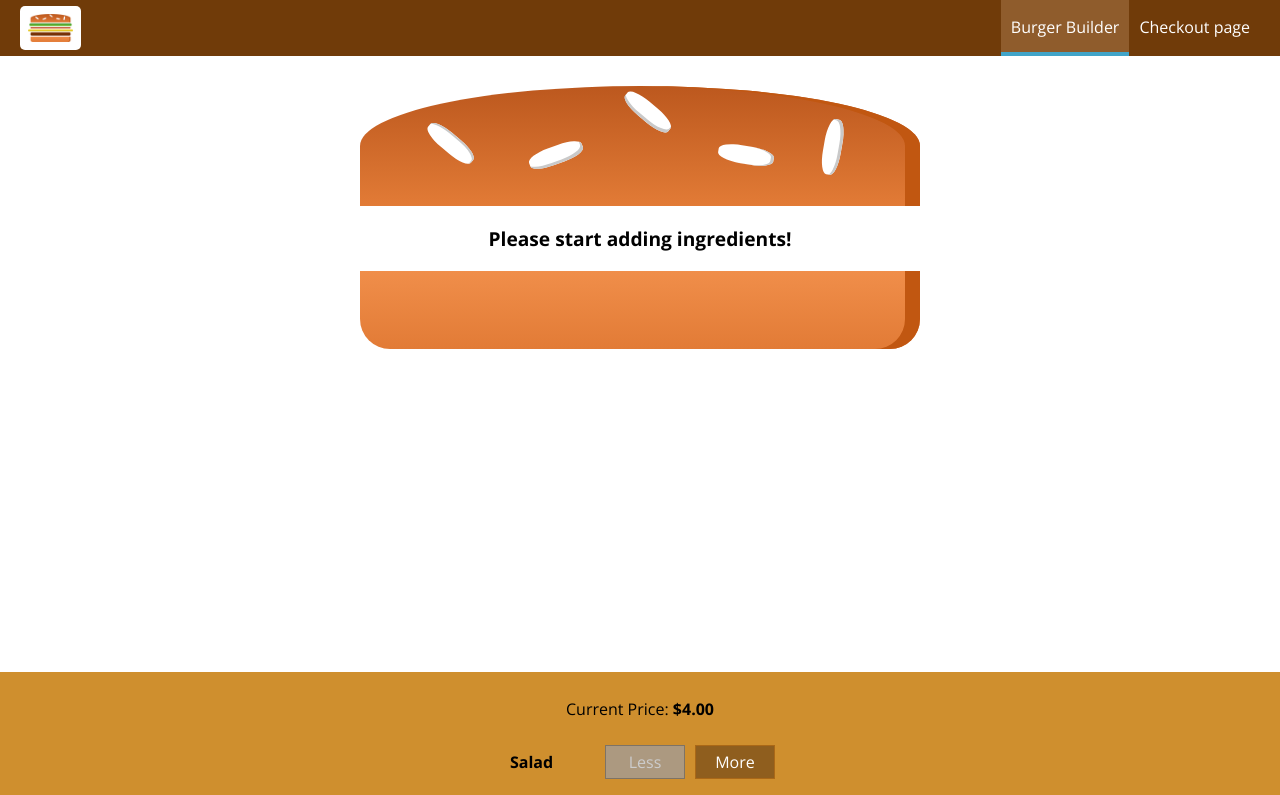
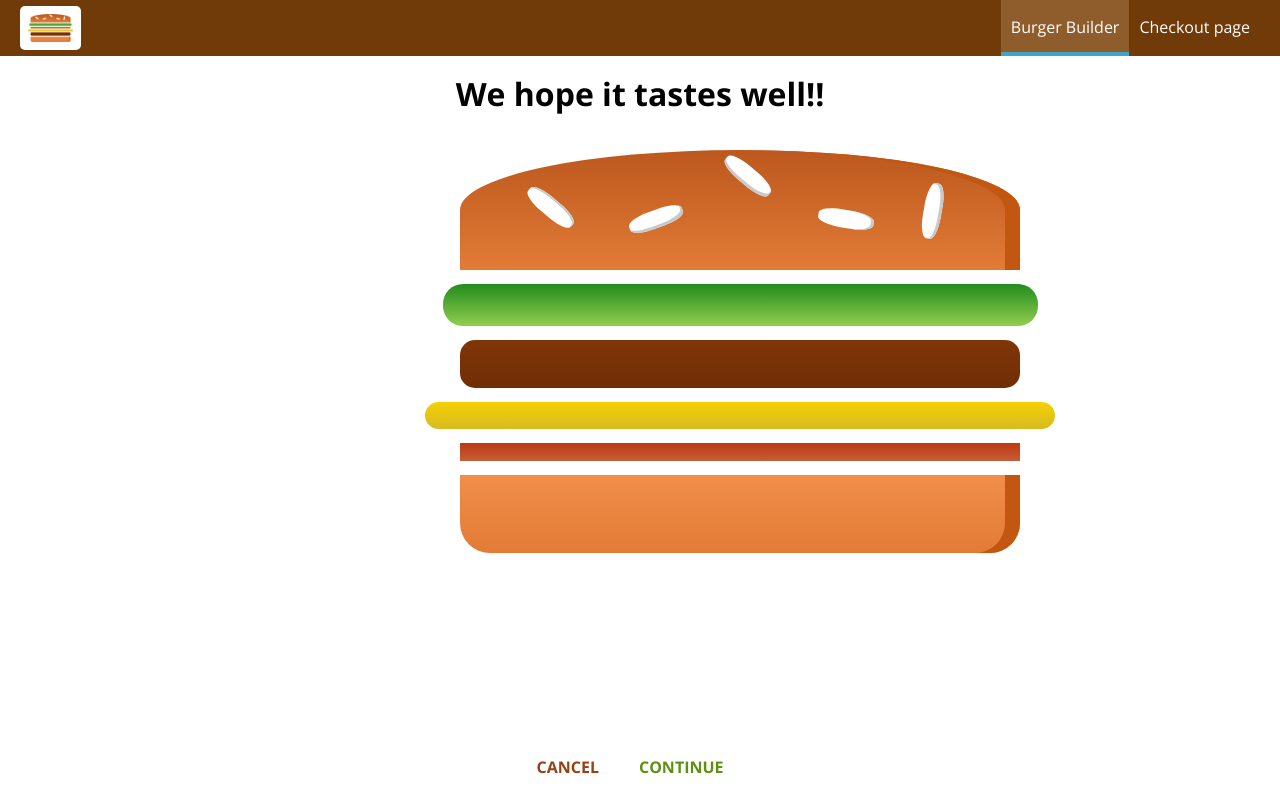
Before and after one commit to alexyap1205/burger-builder-react, a React app: page /checkout in a window 1280 px wide. Shown: the top 795 px of the page. Built offline with nearby package versions, Linux system fonts and the light colour scheme.

Commit message:
start adding route

```diff
--- a/package.json
+++ b/package.json
@@ -37,6 +37,7 @@
     "react": "^16.4.1",
     "react-dev-utils": "^5.0.1",
     "react-dom": "^16.4.1",
+    "react-router-dom": "^4.3.1",
     "resolve": "1.6.0",
     "style-loader": "0.19.0",
     "sw-precache-webpack-plugin": "0.11.4",
--- a/src/App.js
+++ b/src/App.js
@@ -1,15 +1,21 @@
 import React, { Component } from 'react';
 import Layout from './hoc/Layout/Layout';
 import BurgerBuilder from './containers/BurgerBuilder/BurgerBuilder';
+import Checkout from './containers/Checkout/Checkout';
+
+import {Route, Switch} from 'react-router-dom';
 
 class App extends Component {
   render() {
     return (
-      <div>
-          <Layout>
-            <BurgerBuilder/>
-          </Layout>
-      </div>
+        <div>
+            <Layout>
+                <Switch>
+                    <Route path="/checkout" component={Checkout}/>
+                    <Route path="/" component={BurgerBuilder}/>
+                </Switch>
+            </Layout>
+        </div>
     );
   }
 }
--- a/src/axios-orders.js
+++ b/src/axios-instance.js
@@ -1,7 +1,7 @@
 import axios from 'axios';
 
-const axiosOrders = axios.create({
+const axiosInstance = axios.create({
    baseURL: 'https://react-burger-1205.firebaseio.com/'
 });
 
-export default axiosOrders;
+export default axiosInstance;
--- /dev/null
+++ b/src/components/Order/CheckoutSummary/CheckoutSummary.css
@@ -0,0 +1,11 @@
+.CheckoutSummary {
+    text-align: center;
+    width: 80%;
+    margin: auto;
+}
+
+@media (min-width: 600px) {
+    .CheckoutSummary {
+        width: 500px;
+    }
+}
--- /dev/null
+++ b/src/components/Order/CheckoutSummary/CheckoutSummary.js
@@ -0,0 +1,19 @@
+import React from 'react';
+import Burger from '../../Burger/Burger';
+import Button from '../../UI/Button/Button';
+import classes from './CheckoutSummary.css';
+
+const checkoutSummary = (props) => {
+    return  (
+        <div className={classes.CheckoutSummary}>
+            <h1>We hope it tastes well!!</h1>
+            <div style={{width: '100%', margin: 'auto'}}>
+                <Burger ingredients={props.ingredients}/>
+            </div>
+            <Button btnType="Danger" clicked>CANCEL</Button>
+            <Button btnType="Success" clicked>CONTINUE</Button>
+        </div>
+    );
+};
+
+export default checkoutSummary;
--- a/src/containers/BurgerBuilder/BurgerBuilder.js
+++ b/src/containers/BurgerBuilder/BurgerBuilder.js
@@ -7,7 +7,7 @@ import OrderSummary from '../../components/Burger/OrderSummary/OrderSummary';
 import Spinner from '../../components/UI/Spinner/Spinner';
 import withErrorHandler from '../../hoc/withErrorHandler/withErrorHandler';
 
-import AxiosOrder from '../../axios-orders';
+import axiosInstance from '../../axios-instance';
 
 const INGREDIENT_PRICES = {
     salad: 0.5,
@@ -18,16 +18,23 @@ const INGREDIENT_PRICES = {
 
 class BurgerBuilder extends Component {
     state = {
-      ingredients: {
-          salad: 0,
-          bacon: 0,
-          cheese: 0,
-          meat: 0
-      },
+        ingredients: null,
         totalPrice: 4,
         purchasable: false,
         purchasing: false,
-      loading: false
+        loading: false,
+        error: false
+    };
+
+    componentDidMount = () => {
+        axiosInstance.get('/ingredients.json')
+            .then(response => {
+                console.log(response);
+                this.setState({ingredients: response.data})
+            })
+            .catch(error => {
+                this.setState({error: true});
+            });
     };
 
     updatePurchaseState = (ingredients) => {
@@ -98,7 +105,7 @@ class BurgerBuilder extends Component {
             },
             deliveryMethod: 'fastest'
         };
-        AxiosOrder.post('/orders.json', order)
+        axiosInstance.post('/orders.json', order)
             .then(response => {
                 this.setState({loading: false, purchasing: false })
             })
@@ -115,11 +122,29 @@ class BurgerBuilder extends Component {
             disabledInfo[key] = disabledInfo[key] <= 0;
         }
 
-        let orderSummary = <OrderSummary
+        let burger = this.state.error ? <p>Error Loading Ingredients</p> : <Spinner/>;
+
+        let orderSummary = null;
+
+        if (this.state.ingredients){
+            burger = (
+                <Auxillary>
+                    <Burger ingredients={this.state.ingredients}/>
+                    <BuildControls
+                        ingredientAdded={this.addIngredientHandler}
+                        ingredientRemoved={this.removeIngredientHandler}
+                        disabled={disabledInfo}
+                        purchasable={this.state.purchasable}
+                        price={this.state.totalPrice}
+                        ordered={this.purchaseHandler}/>
+                </Auxillary>);
+
+            orderSummary = <OrderSummary
                 purchaseCancelled={this.purchaseCancelledHandler}
                 purchaseContinued={this.purchaseContinueHandler}
                 ingredients={this.state.ingredients}
-            price={this.state.totalPrice}/>;
+                price={this.state.totalPrice}/>
+        }
 
          if (this.state.loading){
              orderSummary = <Spinner/>;
@@ -130,17 +155,10 @@ class BurgerBuilder extends Component {
                 <Modal show={this.state.purchasing} modalClosed={this.purchaseCancelledHandler}>
                     {orderSummary}
                 </Modal>
-                <Burger ingredients={this.state.ingredients}/>
-                <BuildControls
-                    ingredientAdded={this.addIngredientHandler}
-                    ingredientRemoved={this.removeIngredientHandler}
-                    disabled={disabledInfo}
-                    purchasable={this.state.purchasable}
-                    price={this.state.totalPrice}
-                    ordered={this.purchaseHandler}/>
+                {burger}
             </Auxillary>
         );
     }
 }
 
-export default withErrorHandler(BurgerBuilder, AxiosOrder);
+export default withErrorHandler(BurgerBuilder, axiosInstance);
--- /dev/null
+++ b/src/containers/Checkout/Checkout.js
@@ -0,0 +1,23 @@
+import React, {Component} from 'react';
+import CheckoutSummary from '../../components/Order/CheckoutSummary/CheckoutSummary';
+
+class Checkout extends Component {
+    state = {
+        ingredients: {
+            salad: 1,
+            meat: 1,
+            cheese: 1,
+            bacon: 1
+        }
+    };
+
+    render() {
+        return (
+            <div>
+                <CheckoutSummary ingredients={this.state.ingredients}/>
+            </div>
+        );
+    }
+}
+
+export default Checkout;
--- a/src/hoc/withErrorHandler/withErrorHandler.js
+++ b/src/hoc/withErrorHandler/withErrorHandler.js
@@ -11,14 +11,19 @@ const withErrorHandler = (WrappedComponent, axios) => {
             error: null
         };
 
-        componentDidMount (){
-            axios.interceptors.request.use(req => {
+        componentWillMount (){
+            this.reqInterceptor = axios.interceptors.request.use(req => {
                 this.setState({error: null});
                 return req;
             });
-            axios.interceptors.response.use(res => res, error => {
+            this.resInterceptor = axios.interceptors.response.use(res => res, error => {
                 this.setState({error: error})
             });
+        }
+
+        componentWillUnmount (){
+            axios.interceptors.request.eject(this.reqInterceptor);
+            axios.interceptors.response.eject(this.resInterceptor);
         }
 
         errorConfirmedHandler = () => {
--- a/src/index.js
+++ b/src/index.js
@@ -3,6 +3,13 @@ import ReactDOM from 'react-dom';
 import './index.css';
 import App from './App';
 import registerServiceWorker from './registerServiceWorker';
+import { BrowserRouter } from 'react-router-dom';
 
-ReactDOM.render(<App />, document.getElementById('root'));
+const app = (
+    <BrowserRouter>
+        <App />
+    </BrowserRouter>
+);
+
+ReactDOM.render(app, document.getElementById('root'));
 registerServiceWorker();
```
Lines whose indentation alone changed are shown as unchanged.
